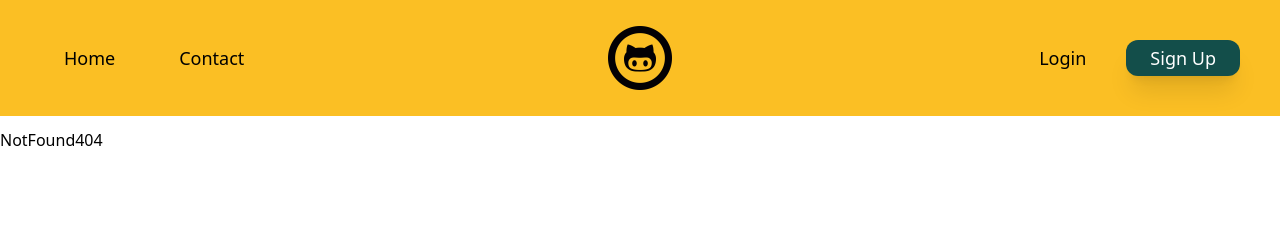
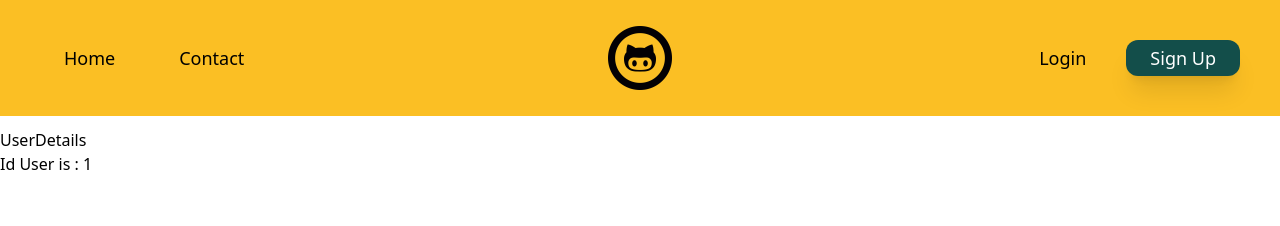
Before and after one commit to nacim84/cars-app, a React (Vite) app in the folder react-ts-app/: page /users/1 in a window 1280 px wide. Shown: the top 226 px of the page. Built offline with nearby package versions, Linux system fonts and the light colour scheme.

Commit message:
Use useParams()

```diff
--- /dev/null
+++ b/react-ts-app/src/pages/user-details/UserDetails.tsx
@@ -0,0 +1,13 @@
+import React from "react";
+import { useParams } from "react-router-dom";
+
+export const UserDetails = () => {
+  const { id } = useParams();
+
+  return (
+    <div>
+      <h1>UserDetails</h1>
+      <p>Id User is : {id}</p>
+    </div>
+  );
+};
--- a/react-ts-app/src/shared/layouts/main-area/RouterOutlet.tsx
+++ b/react-ts-app/src/shared/layouts/main-area/RouterOutlet.tsx
@@ -6,8 +6,10 @@ import { CreateUser } from "../../../pages/create-user/CreateUser";
 import { NotFound404 } from "../../../pages/Error/NotFound404";
 import { Home } from "../../../pages/home/Home";
 import { UpdateCar } from "../../../pages/update-cars/UpdateCar";
+import { UserDetails } from "../../../pages/user-details/UserDetails";
 
-export const RouterOutlet: FC = () => (
+export const RouterOutlet: FC = () => {
+  return (
     <Routes>
       <Route path="/" element={<Home />} />
       <Route path="/contact" element={<Contact />} />
@@ -17,7 +19,8 @@ export const RouterOutlet: FC = () => (
       <Route path="/users/create" element={<CreateUser />} />
       <Route path="/cars/create" element={<CreateCar />} />
       <Route path="/cars/update" element={<UpdateCar />} />
-    {/* <Route path="/users/:id" element={<Home />} /> */}
+      <Route path="/users/:id" element={<UserDetails />} />
       <Route path="*" element={<NotFound404 />} />
     </Routes>
   );
+};
--- a/react-ts-app/src/users/components/UserCard.tsx
+++ b/react-ts-app/src/users/components/UserCard.tsx
@@ -1,12 +1,13 @@
 import { FC } from "react";
+import { Link } from "react-router-dom";
 import { UserCardProps } from "../models/users.model";
 
 export const UserCard: FC<UserCardProps> = ({ user }) => {
-  // Controller
-
-  // Template/Vue
   return (
-    <a className="flex flex-row justify-between items-center w-3/4 bg-amber-200 rounded-lg px-4 py-2 shadow-lg shadow-amber-200 hover:bg-amber-300 border border-amber-300">
+    <Link
+      to={"users/" + user.id}
+      className="flex flex-row justify-between items-center w-3/4 bg-amber-200 rounded-lg px-4 py-2 shadow-lg shadow-amber-200 hover:bg-amber-300 border border-amber-300"
+    >
       <div>
         <p className="text-base font-sans font-semibold">Id : {user.id}</p>
         <p className="text-base font-sans font-semibold">
@@ -27,6 +28,6 @@ export const UserCard: FC<UserCardProps> = ({ user }) => {
           alt=""
         />
       </div>
-    </a>
+    </Link>
   );
 };
```
Lines whose indentation alone changed are shown as unchanged.
